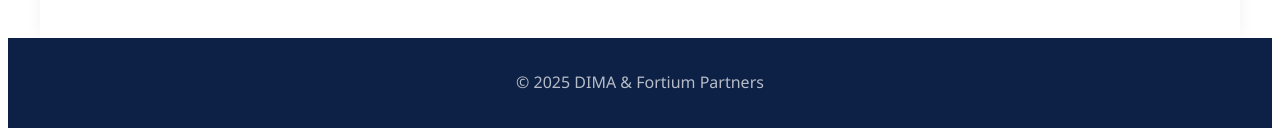
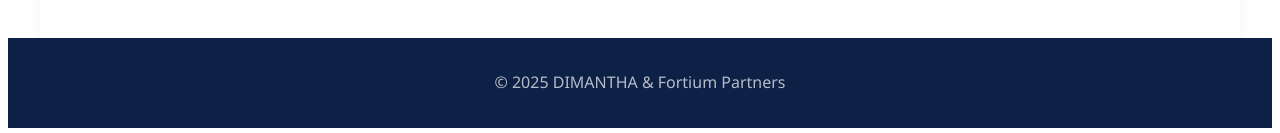
Before and after one commit to dimantha2004/Final_Task, an Angular app in the folder final_frontend/final-frontend/: page /employees/new in a window 1280 px wide. Shown: the part 779-912 px from the top of the page. Built offline with nearby package versions, Linux system fonts and the light colour scheme.

Commit message:
all done back & front working properly

```diff
--- a/final_frontend/final-frontend/src/app/app.component.html
+++ b/final_frontend/final-frontend/src/app/app.component.html
@@ -19,7 +19,7 @@
     </main>
 
     <footer class="app-footer">
-      <p>&copy; 2025 DIMA & Fortium Partners</p>
+      <p>&copy; 2025 DIMANTHA & Fortium Partners</p>
     </footer>
   </div>
 
--- a/final_frontend/final-frontend/src/app/components/employee-form/employee-form.component.ts
+++ b/final_frontend/final-frontend/src/app/components/employee-form/employee-form.component.ts
@@ -87,7 +87,7 @@
         },
         error: (error) => {
           if (error.status === 400 && error.error.errors) {
-            // Handle validation errors
+
             const validationErrors = error.error.errors;
             Object.keys(validationErrors).forEach(key => {
               const formControl = this.employeeForm.get(key);
@@ -109,7 +109,7 @@
         },
         error: (error) => {
           if (error.status === 400 && error.error.errors) {
-            // Handle validation errors
+
             const validationErrors = error.error.errors;
             Object.keys(validationErrors).forEach(key => {
               const formControl = this.employeeForm.get(key);
```
Also changed, not shown: final_frontend/final-frontend/src/app/components/employee-list/employee-list.component.ts (+2 -7 lines).
